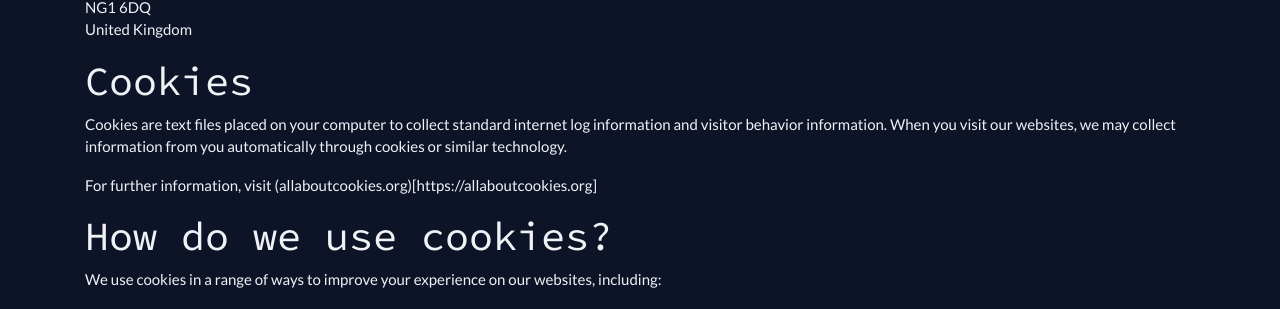
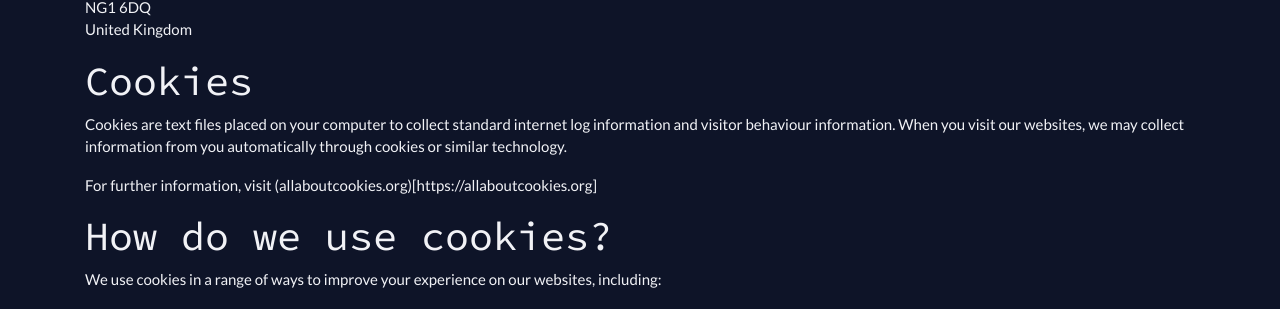
Before and after one commit to HackQuarantine/hq-website, a Jekyll site: the page built from privacy.md, in a window 1280 px wide and 900 px high, scrolled down 2549 px. Shown: the part 145-454 px from the top of the window. Built offline with Jekyll 4.4.1, drawn with Linux system fonts in a browser that asks for light colours; nearby versions of some CDN libraries; some of the changed lines change nothing that is shown; some of the changed text lies outside the part shown.

Commit message:
Fixed typos

```diff
--- a/privacy.md
+++ b/privacy.md
@@ -36,11 +36,11 @@
 
  - Personal identification information (name, email address, phone number, social media usernames)
  - What age group (13-17, or 18+) you fall into
- - What you academic institution (if applicable) you are a part of
+ - What academic institution (if applicable) you are a part of
 
 ## How do we collect your data?
 
-You directly provide us with most of the data we collect. We collect data process data when you:
+You directly provide us with most of the data we collect. We collect data when you:
 
  - When you register online on any of our websites or services
  - Voluntarily fill out public profile information on any of our websites
@@ -128,7 +128,7 @@
 
 ## Cookies
 
-Cookies are text files placed on your computer to collect standard internet log information and visitor behavior information. When you visit our websites, we may collect information from you automatically through cookies or similar technology.
+Cookies are text files placed on your computer to collect standard internet log information and visitor behaviour information. When you visit our websites, we may collect information from you automatically through cookies or similar technology.
 
 For further information, visit (allaboutcookies.org)[https://allaboutcookies.org]
 
```
